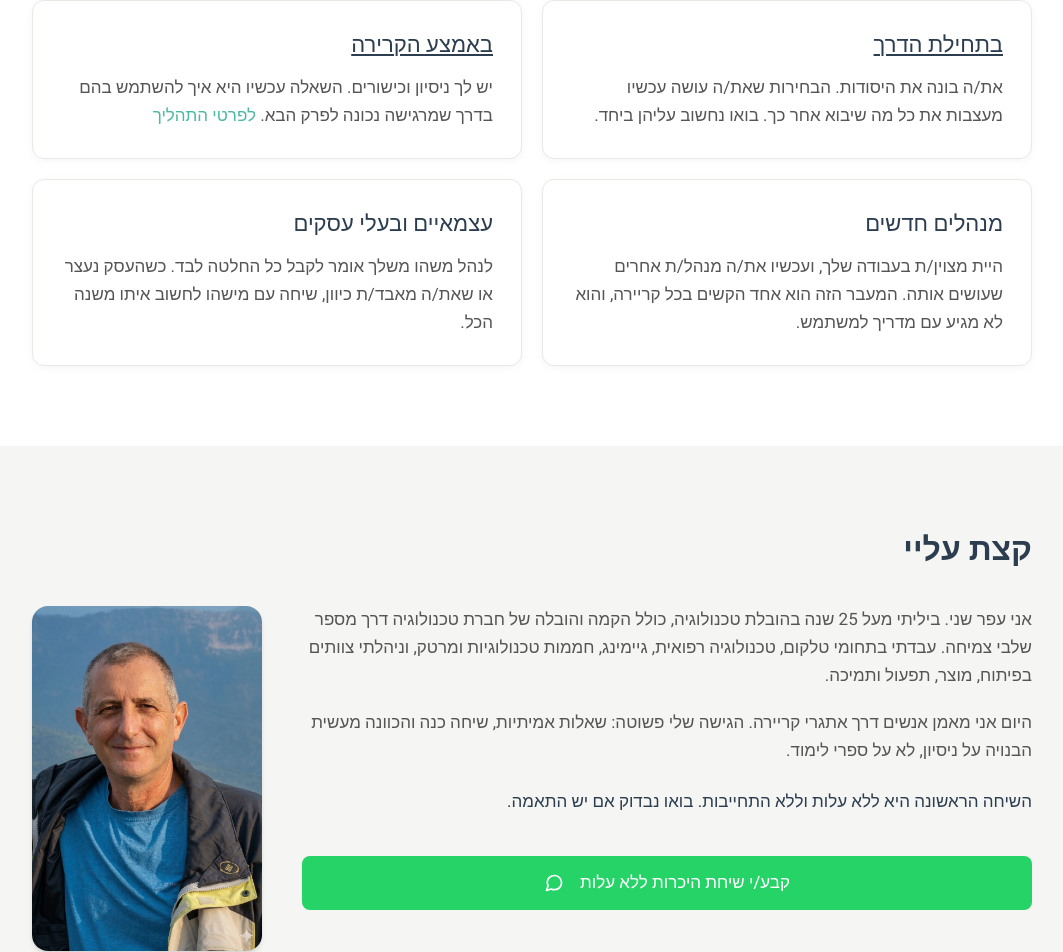
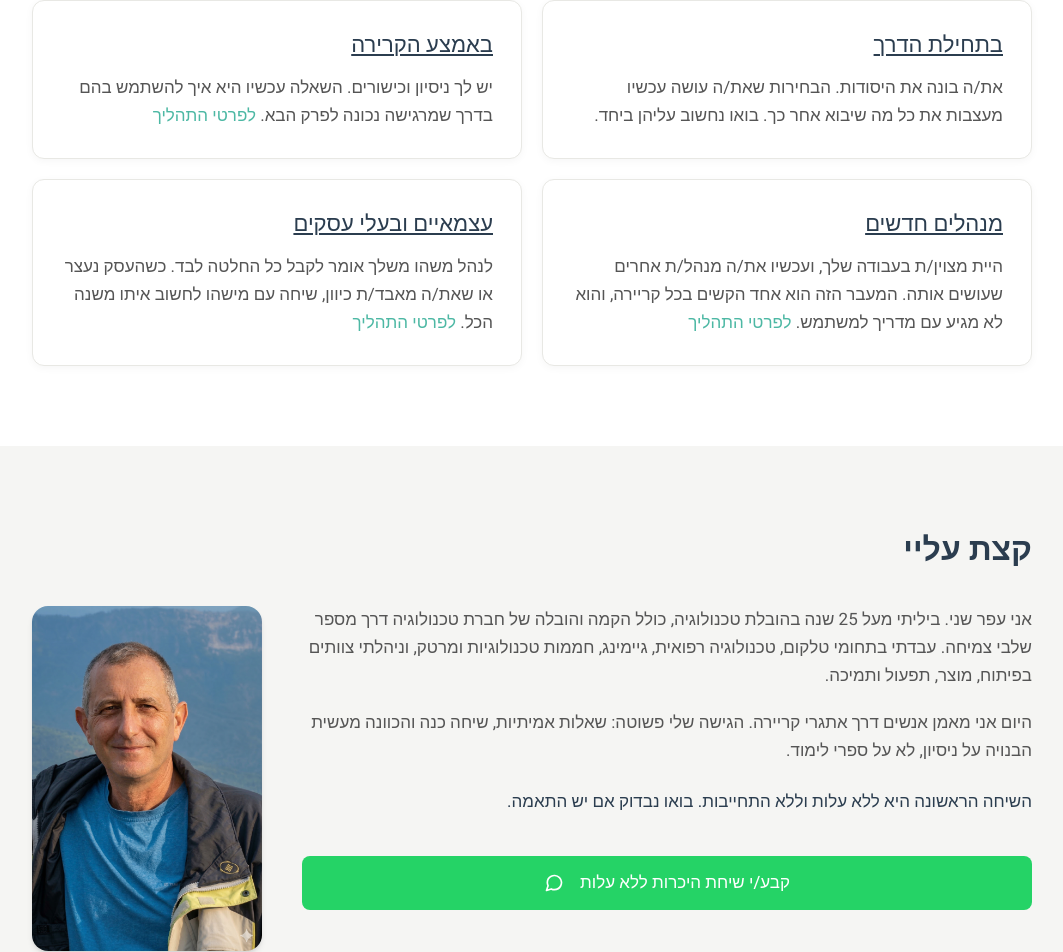
Before and after one commit to shani-ofer/Website-March-2026, a React (Vite) app: page /coaching in a window 1280 px wide. Shown: the part 1260-2212 px from the top of the page, without its empty margins (108-1171 px from the left). Built offline with nearby package versions, Linux system fonts and the light colour scheme.

Commit message:
Updated IndividualsPage.tsx

```diff
--- a/src/pages/IndividualsPage.tsx
+++ b/src/pages/IndividualsPage.tsx
@@ -6,6 +6,8 @@ import { Modal } from "@/src/components/Modal";
 export function IndividualsPage() {
   const [isBeginningCareerOpen, setIsBeginningCareerOpen] = useState(false);
   const [isMiddleCareerOpen, setIsMiddleCareerOpen] = useState(false);
+  const [isNewManagersOpen, setIsNewManagersOpen] = useState(false);
+  const [isFreelancersOpen, setIsFreelancersOpen] = useState(false);
 
   const beginningCareerContent = [
     {
@@ -42,6 +44,44 @@ export function IndividualsPage() {
     {
       title: "תוצאה:",
       text: "קבלת החלטה מבוססת על הכיוון המדויק לפרק הבא, יחד עם מפת דרכים ברורה שמחברת בין הניסיון שלך ליעדים החדשים."
+    }
+  ];
+
+  const newManagersContent = [
+    {
+      title: "מטרה:",
+      text: "הבנת המרכיבים הנדרשים לשינוי מביצוע לניהול, ודיוק הצעד הבא שיאפשר הובלה אפקטיבית של אנשים ותהליכים במרחב הארגוני."
+    },
+    {
+      title: "מיועד:",
+      text: "למנהלים ומנהלות בתחילת דרכם, שעברו מתפקיד של איש צוות לניהול צוות."
+    },
+    {
+      title: "מבנה:",
+      text: "התהליך מבוסס על 10 פגישות שבועיות אישיות, המהוות מרחב בטוח לניתוח ופיצוח אתגרים ניהוליים בתחילת הדרך."
+    },
+    {
+      title: "תוצאה:",
+      text: "בניית תוכנית עבודה פרקטית ליישום הצעדים הראשונים בתפקיד בביטחון, במקצועיות ומתוך סמכות."
+    }
+  ];
+
+  const freelancersContent = [
+    {
+      title: "מטרה:",
+      text: "זיהוי החסמים המעכבים את צמיחת העסק, ודיוק הצעד הבא שיאפשר קבלת החלטות עסקיות מושכלות ופריצת דרך מקצועית."
+    },
+    {
+      title: "מיועד:",
+      text: "לעצמאיים ובעלי עסקים הנמצאים בנקודת עצירה, בשלבי התרחבות, או בצומת דרכים הדורשת הגדרה מחדש של מסלול הצמיחה."
+    },
+    {
+      title: "מבנה:",
+      text: "התהליך מבוסס על 10 פגישות שבועיות אישיות, המהוות מרחב אסטרטגי לניתוח ופיצוח האתגרים הייחודיים לניהול עסק עצמאי."
+    },
+    {
+      title: "תוצאה:",
+      text: "קבלת החלטה ברורה על כיוון העסק ובניית תוכנית עבודה פרקטית לצעדים הבאים, המעניקה ביטחון בניהול העצמאי ובדרך שנבחרה."
     }
   ];
 
@@ -114,14 +154,32 @@ export function IndividualsPage() {
                 </p>
               </div>
             </div>
-            <Card
-              title="מנהלים חדשים"
-              text="היית מצוין/ת בעבודה שלך, ועכשיו את/ה מנהל/ת אחרים שעושים אותה. המעבר הזה הוא אחד הקשים בכל קריירה, והוא לא מגיע עם מדריך למשתמש."
-            />
-            <Card
-              title="עצמאיים ובעלי עסקים"
-              text="לנהל משהו משלך אומר לקבל כל החלטה לבד. כשהעסק נעצר או שאת/ה מאבד/ת כיוון, שיחה עם מישהו לחשוב איתו משנה הכל."
-            />
+            <div
+              onClick={() => setIsNewManagersOpen(true)}
+              className="group cursor-pointer hover:shadow-lg transition-all"
+            >
+              <div className="bg-white border border-light-gray rounded-xl p-7 shadow-[0_2px_8px_rgba(0,0,0,0.04)] h-full">
+                <h3 className="text-[18px] font-bold text-deep-navy mb-3 underline decoration-2 underline-offset-2 group-hover:text-soft-teal transition-colors">
+                  מנהלים חדשים
+                </h3>
+                <p className="text-[15px] font-normal text-[#555] leading-[1.65]">
+                  היית מצוין/ת בעבודה שלך, ועכשיו את/ה מנהל/ת אחרים שעושים אותה. המעבר הזה הוא אחד הקשים בכל קריירה, והוא לא מגיע עם מדריך למשתמש. <span className="text-soft-teal font-medium">לפרטי התהליך</span>
+                </p>
+              </div>
+            </div>
+            <div
+              onClick={() => setIsFreelancersOpen(true)}
+              className="group cursor-pointer hover:shadow-lg transition-all"
+            >
+              <div className="bg-white border border-light-gray rounded-xl p-7 shadow-[0_2px_8px_rgba(0,0,0,0.04)] h-full">
+                <h3 className="text-[18px] font-bold text-deep-navy mb-3 underline decoration-2 underline-offset-2 group-hover:text-soft-teal transition-colors">
+                  עצמאיים ובעלי עסקים
+                </h3>
+                <p className="text-[15px] font-normal text-[#555] leading-[1.65]">
+                  לנהל משהו משלך אומר לקבל כל החלטה לבד. כשהעסק נעצר או שאת/ה מאבד/ת כיוון, שיחה עם מישהו לחשוב איתו משנה הכל. <span className="text-soft-teal font-medium">לפרטי התהליך</span>
+                </p>
+              </div>
+            </div>
           </div>
         </div>
       </section>
@@ -176,6 +234,20 @@ export function IndividualsPage() {
         title="באמצע הקרירה"
         content={middleCareerContent}
       />
+
+      <Modal
+        isOpen={isNewManagersOpen}
+        onClose={() => setIsNewManagersOpen(false)}
+        title="מנהלים חדשים"
+        content={newManagersContent}
+      />
+
+      <Modal
+        isOpen={isFreelancersOpen}
+        onClose={() => setIsFreelancersOpen(false)}
+        title="עצמאיים ובעלי עסקים"
+        content={freelancersContent}
+      />
     </div>
   );
 }
```
